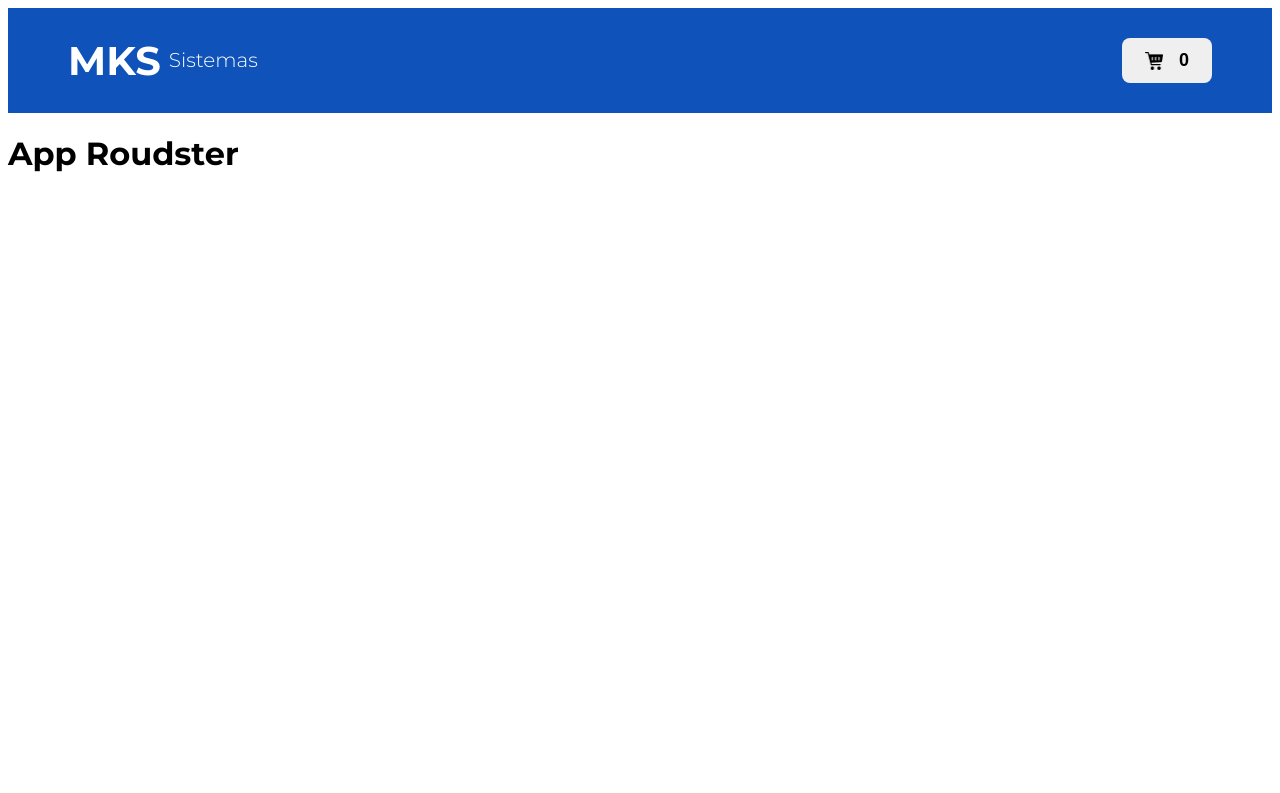
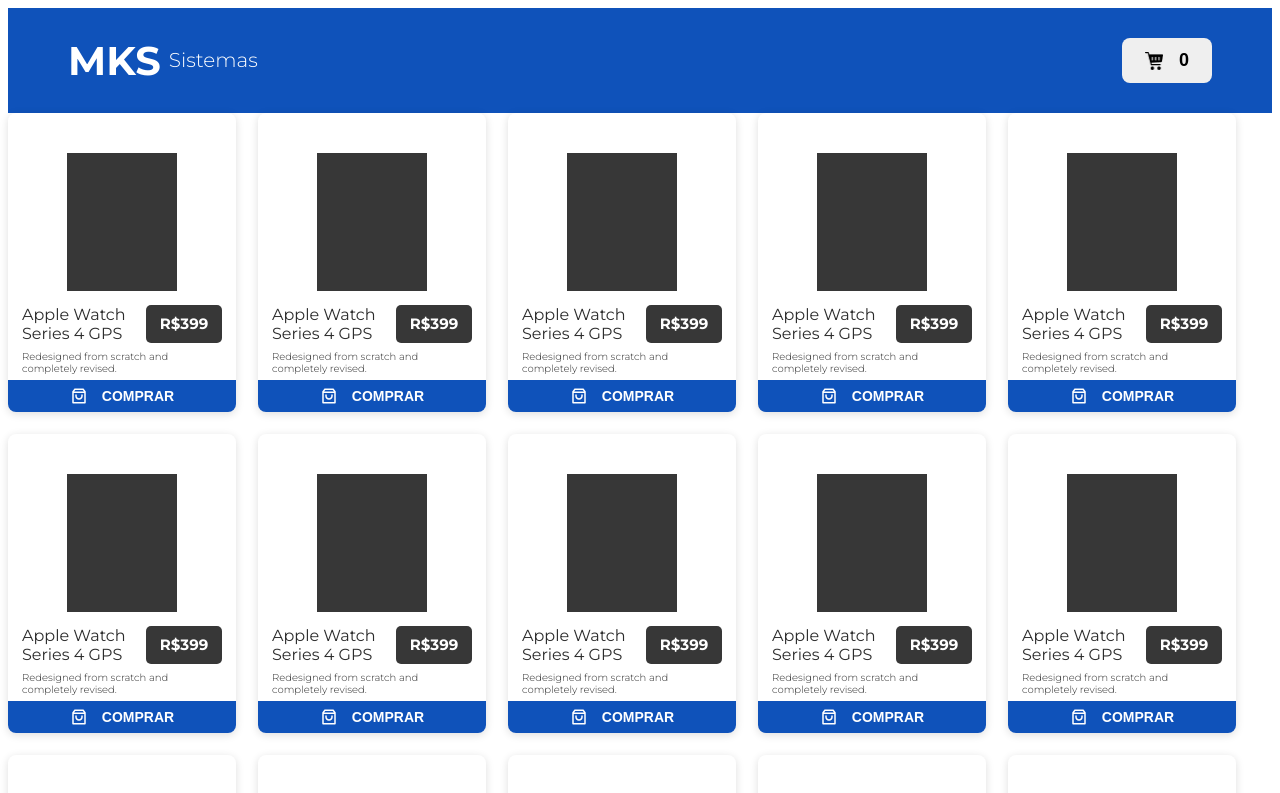
Before and after one commit to Diegoh-dev/mks-app, a Next.js app: page / in a window 1280 px wide. Shown: the top 793 px of the page. Built offline with nearby package versions, Linux system fonts and the light colour scheme.

Commit message:
feat: Componente de card;

```diff
--- a/src/app/page.tsx
+++ b/src/app/page.tsx
@@ -1,3 +1,4 @@
+import { CardProduto } from "@/components/cardProduto/cardProduto";
 import Header from "@/components/header/header";
 
 export const metadata = {
@@ -8,7 +9,29 @@
   return (
     <>
       <Header />
-      <h1>App Roudster</h1>
+      <div
+        style={{
+          display: "flex",
+          flexWrap: "wrap",
+          gap: "22px",
+        }}
+      >
+        <CardProduto />
+        <CardProduto />
+        <CardProduto />
+        <CardProduto />
+        <CardProduto />
+        <CardProduto />
+        <CardProduto />
+        <CardProduto />
+        <CardProduto />
+        <CardProduto />
+        <CardProduto />
+        <CardProduto />
+        <CardProduto />
+        <CardProduto />
+        <CardProduto />
+      </div>
     </>
   );
 }
--- /dev/null
+++ b/src/components/cardProduto/cardProduto.module.scss
@@ -0,0 +1,74 @@
+@import '../../../styles/settings.module.scss';
+.card{
+    width: 200px;
+    height: 285px;
+    box-shadow: 0px 2px 8px 0px #00000022;
+    background-color: $white-color;
+    display: flex;
+    flex-direction: column;
+    align-items: center;
+    justify-content: center;
+    border-radius: 8px;
+    padding: 14px 14px 0 14px;
+    position: relative;
+
+
+    .produtoPreco{
+        margin-top: 14px;
+        display: flex;
+
+        .nomeProduto{
+            line-height: 19px;
+            font-weight: 400;
+            font-size: 16px;
+            color: $dark-gray1;
+        }
+
+        .preco{
+            background-color: $dark-gray2;
+            color: $white-color;
+            border-radius: 5px;
+            font-weight: 700;
+            font-size: 15px;
+            display: flex;
+            align-items: center;
+            justify-content: center;
+            padding: 4px 6px;
+            min-width: 64px;
+        }
+
+
+    }
+
+    .descricao{
+        font-weight: 300;
+        font-size: 10px;
+        line-height: 12px;
+        margin: 0;
+        color: $dark-gray1;
+        margin: 8px 0 12px 0;
+    }
+
+    .buttonComprar{
+        width: 100%;
+        position: absolute;
+        bottom: 0;
+        height: 31.91px;
+        background-color: $primary-color;
+        border: none;
+        outline: none;
+        color: $white-color;
+        font-weight: 600;
+        line-height: 18px;
+        font-size: 14px;
+        border-bottom-left-radius: 8px;
+        border-bottom-right-radius: 8px;
+
+        div{
+            display: flex;
+            align-items: center;
+            justify-content: center;
+            gap: 14px;
+        }
+    }
+}
--- /dev/null
+++ b/src/components/cardProduto/cardProduto.tsx
@@ -0,0 +1,32 @@
+import styles from "./cardProduto.module.scss";
+import { RiShoppingBag3Line } from "react-icons/ri";
+
+export function CardProduto() {
+  return (
+    <div className={styles.card}>
+      <div
+        style={{
+          width: "110px",
+          height: "138px",
+          backgroundColor: "#373737",
+        }}
+      ></div>
+
+      <div className={styles.produtoPreco}>
+        <span className={styles.nomeProduto}>Apple Watch Series 4 GPS</span>
+        <div className={styles.preco}>R$399</div>
+      </div>
+
+      <p className={styles.descricao}>
+        Redesigned from scratch and completely revised.
+      </p>
+
+      <button className={styles.buttonComprar}>
+        <div>
+          <RiShoppingBag3Line size={18} />
+          COMPRAR
+        </div>
+      </button>
+    </div>
+  );
+}
```
